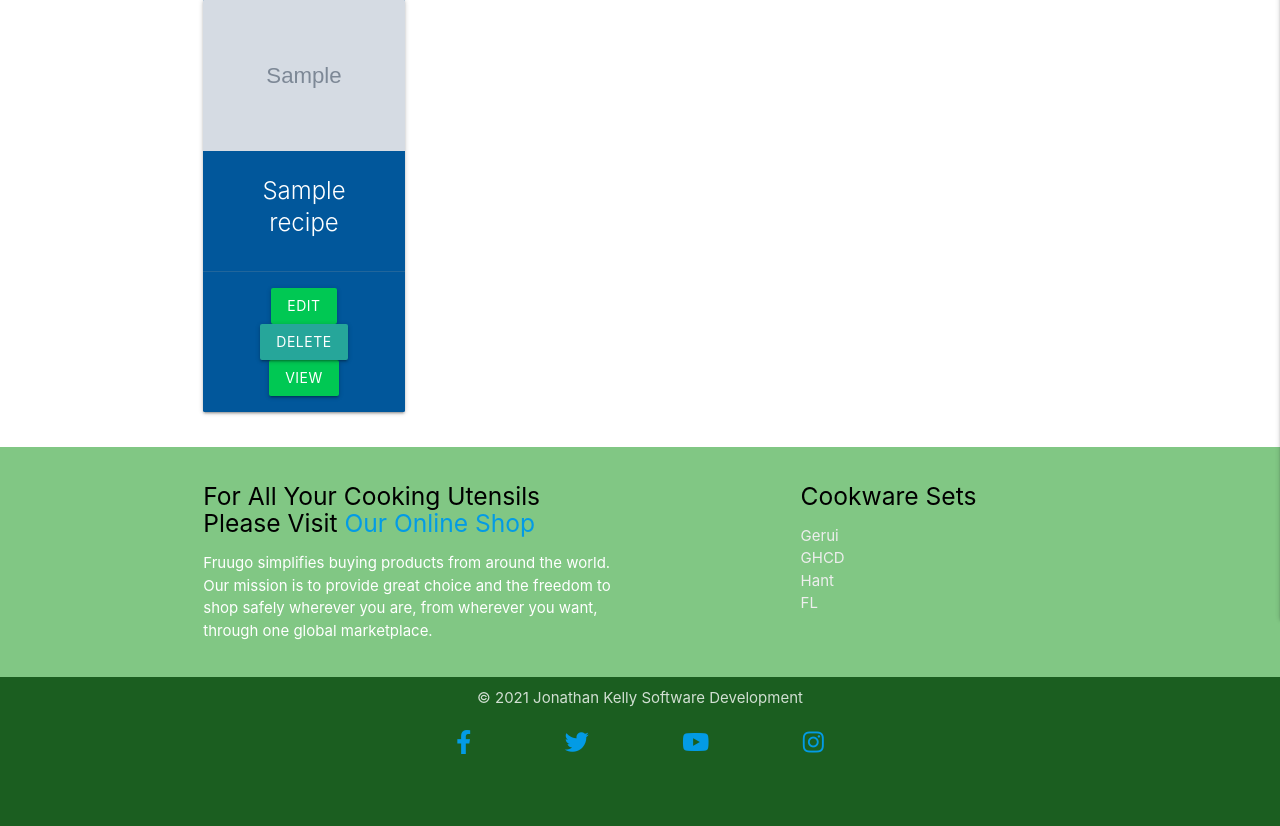
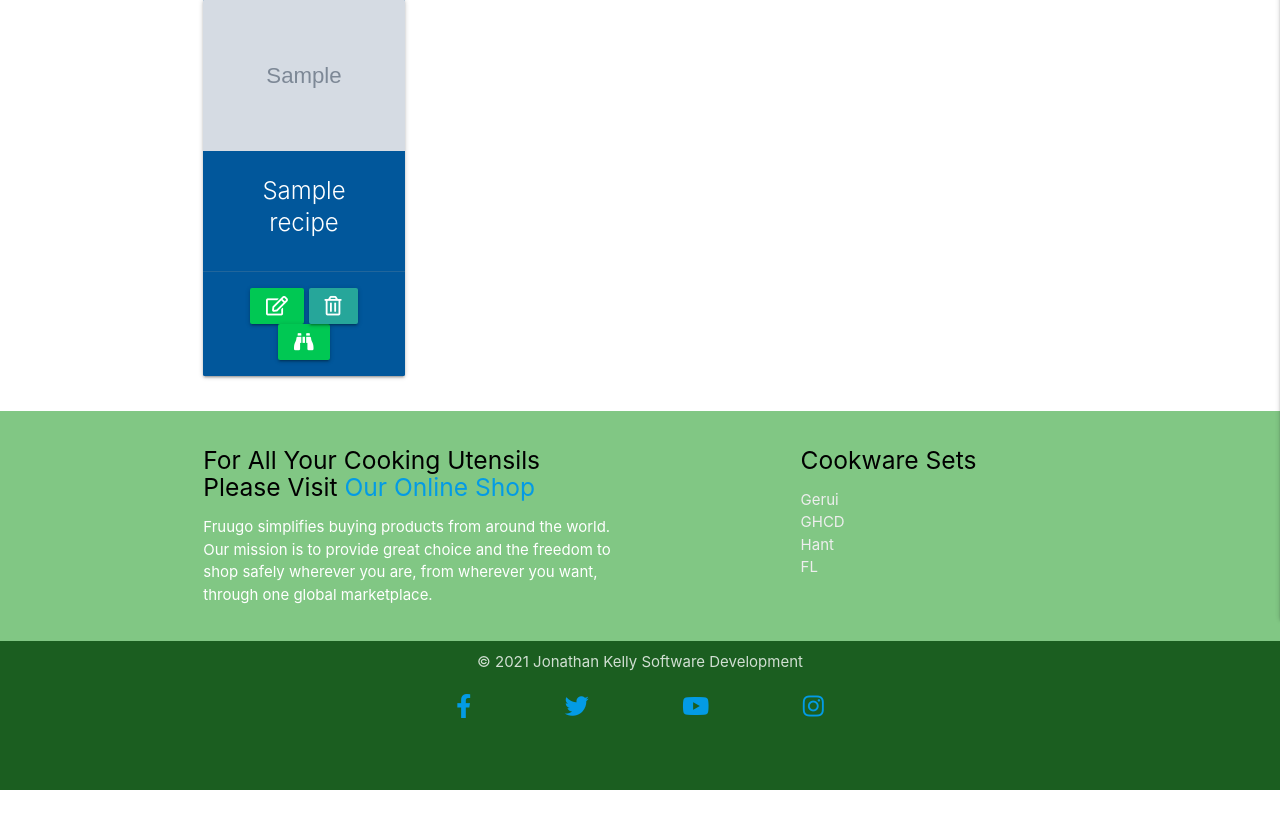
Before and after one commit to coder187/ci_ms3_cookbook, a Flask app: page /mycookbook/1 in a window 1280 px wide. Shown: the part 241-1067 px from the top of the page. After the commit the page ends 1031 px from the top, so only its background shows below. Run offline with Flask 2, Linux system fonts and the light colour scheme; the visitor is signed in with stand-in values (Sample User, id 1); grey boxes marked "Sample" are stand-in pictures; a database or web service that is not in the repository returns one stand-in record (values such as "Sample title"); some libraries are stand-ins or nearby versions.

Commit message:
add icons to mycookbook page

```diff
--- a/app.py
+++ b/app.py
@@ -115,8 +115,9 @@ def search():
 
 @app.route("/view_recipe/<recipe_id>")
 def view_recipe(recipe_id):
-    get_one_recipe
-    return render_template("view_recipe.html",recipe=get_one_recipe(recipe_id))
+    recipe = get_one_recipe(recipe_id)
+    avg = calc_avg_rating(recipe)
+    return render_template("view_recipe.html", recipe=recipe, avg=avg)
 
 
 @app.route("/add_recipe.html", methods=['POST', 'GET'])
--- a/templates/mycookbook.html
+++ b/templates/mycookbook.html
@@ -25,11 +25,19 @@
                     </div>
                     <div class="card-action">
                         <!-- Edit Recipe -->
-                        <a href="{{ url_for('edit_recipe',recipe_id=recipe._id)}}" class="btn green accent-4">Edit</a>
+                        <a href="{{ url_for('edit_recipe',recipe_id=recipe._id)}}"
+                            class="btn green accent-4 tooltipped"
+                            data-position="bottom" data-tooltip="Edit Recipe">
+                            <i class="far fa-edit"></i>
+                        </a>
 
                         <!-- Delete Recipe -->
                             <!-- Modal Trigger -->
-                        <a class="waves-effect waves-light btn modal-trigger" href="#modal_{{loop.index}}">Delete</a>
+                        <a href="#modal_{{loop.index}}"
+                            class="waves-effect waves-light btn modal-trigger tooltipped"
+                            data-position="bottom" data-tooltip="Delete Recipe">
+                            <i class="far fa-trash-alt"></i>
+                        </a>
 
                             <!-- Modal Structure -->
                         <div id="modal_{{loop.index}}" class="modal">
@@ -47,7 +55,11 @@
                         </div>
 
                         <!-- View Recipe -->
-                        <a href="{{ url_for('view_recipe',recipe_id=recipe._id) }}" class="btn green accent-4">View</a>
+                        <a href="{{ url_for('view_recipe',recipe_id=recipe._id) }}"
+                            class="btn green accent-4 tooltipped"
+                            data-position="bottom" data-tooltip="View Recipe">
+                            <i class="fas fa-binoculars"></i>
+                        </a>
 
                     </div>
                 </div>
--- a/templates/view_recipe.html
+++ b/templates/view_recipe.html
@@ -9,8 +9,7 @@
         <div class="col s9">
             <h2>{{ recipe.name }}</h2>
             <p>By {{ recipe.added_by }}</p>
-            <p>Ratings -- Rate</p>
-            <p>Ratings -- Rate</p>
+            <p>Rated {{ avg[0] }} out 5 from {{ avg[1] }} ratings</p>
             <p><i class="fas fa-clock"></i>
                 Prep: {{ recipe.preptime }}
                 <br>
```
